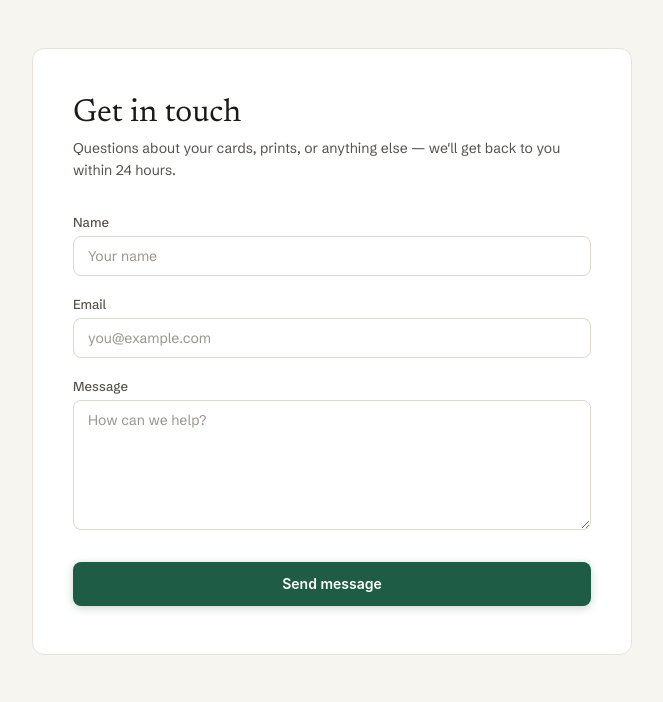
After one commit to Faisal98m/cardbranch, a Flask app: page /contact in a window 1280 px wide. The commit adds this page. Shown: the top 702 px of the page, without its empty margins (308-971 px from the left). Run offline with Flask 3, Linux system fonts and the light colour scheme; some libraries are stand-ins or nearby versions.

Commit message:
Add contact page with form, email notification, and nav links

```diff
--- /dev/null
+++ b/app/public/forms.py
@@ -0,0 +1,10 @@
+from flask_wtf import FlaskForm
+from wtforms import StringField, TextAreaField
+from wtforms.validators import DataRequired, Email, Length, Optional
+
+
+class ContactForm(FlaskForm):
+    name = StringField('Name', validators=[DataRequired(), Length(max=100)])
+    email = StringField('Email', validators=[DataRequired(), Email(), Length(max=120)])
+    message = TextAreaField('Message', validators=[DataRequired(), Length(min=10, max=2000)])
+    website = StringField('Website', validators=[Optional()])
--- a/app/public/routes.py
+++ b/app/public/routes.py
@@ -1,6 +1,8 @@
-from flask import Blueprint, render_template, abort, make_response
+from flask import Blueprint, render_template, abort, make_response, flash, redirect, url_for, current_app
+from app import limiter
 from app.models import Client, db
 from app.services.links import build_href, should_open_new_tab
+from app.public.forms import ContactForm
 
 public_bp = Blueprint('public', __name__)
 
@@ -8,6 +10,31 @@ public_bp = Blueprint('public', __name__)
 @public_bp.route('/')
 def index():
     return render_template('public/index.html')
+
+
+@public_bp.route('/contact', methods=['GET', 'POST'])
+@limiter.limit("5 per hour")
+def contact():
+    form = ContactForm()
+    if form.validate_on_submit():
+        if form.website.data:
+            flash('Thank you for your message. We will be in touch soon.', 'success')
+            return redirect(url_for('public.contact'))
+
+        from app.services.email import send_contact_email
+        try:
+            send_contact_email(
+                name=form.name.data,
+                email=form.email.data,
+                message=form.message.data
+            )
+            flash('Thank you for your message. We will be in touch soon.', 'success')
+        except Exception as e:
+            current_app.logger.error(f"Contact form email failed: {e}")
+            flash('Something went wrong sending your message. Please email admin@cardbranch.co.uk directly.', 'error')
+        return redirect(url_for('public.contact'))
+
+    return render_template('public/contact.html', form=form)
 
 
 @public_bp.route('/c/<slug>')
--- /dev/null
+++ b/templates/public/contact.html
@@ -0,0 +1,89 @@
+{% extends "layouts/base.html" %}
+{% block title %}Contact Us — CardBranch{% endblock %}
+{% block content %}
+<div class="contact-page">
+  <div class="contact-card">
+    <h1 class="contact-heading">Get in touch</h1>
+    <p class="contact-sub">Questions about your cards, prints, or anything else — we'll get back to you within 24 hours.</p>
+
+    <form method="POST">
+      {{ form.hidden_tag() }}
+      <div class="field" style="position: absolute; left: -9999px;" aria-hidden="true">
+        {{ form.website.label }}
+        {{ form.website }}
+      </div>
+      <div class="field">
+        <label>{{ form.name.label }}</label>
+        {{ form.name(placeholder="Your name") }}
+        {% for error in form.name.errors %}<span class="field-error">{{ error }}</span>{% endfor %}
+      </div>
+      <div class="field">
+        <label>{{ form.email.label }}</label>
+        {{ form.email(placeholder="you@example.com") }}
+        {% for error in form.email.errors %}<span class="field-error">{{ error }}</span>{% endfor %}
+      </div>
+      <div class="field">
+        <label>{{ form.message.label }}</label>
+        {{ form.message(placeholder="How can we help?", rows="6") }}
+        {% for error in form.message.errors %}<span class="field-error">{{ error }}</span>{% endfor %}
+      </div>
+      <button type="submit" class="btn btn-primary contact-submit">Send message</button>
+    </form>
+  </div>
+</div>
+<style>
+.contact-page {
+  min-height: 80vh;
+  display: flex;
+  align-items: center;
+  justify-content: center;
+  padding: 48px 24px;
+}
+.contact-card {
+  background: var(--bg-card);
+  border: 1px solid var(--border);
+  border-radius: var(--radius-lg);
+  padding: 48px 40px;
+  width: 100%;
+  max-width: 600px;
+}
+.contact-heading {
+  font-family: 'Newsreader', serif;
+  font-size: 32px;
+  font-weight: 400;
+  color: var(--text-primary);
+  margin-bottom: 8px;
+}
+.contact-sub {
+  font-size: 14px;
+  color: var(--text-secondary);
+  margin-bottom: 32px;
+  line-height: 1.6;
+}
+.field {
+  margin-bottom: 20px;
+}
+.field-error {
+  display: block;
+  color: var(--danger);
+  font-size: 12px;
+  margin-top: 4px;
+}
+.contact-submit {
+  width: 100%;
+  height: 44px;
+  margin-top: 8px;
+}
+@media (max-width: 768px) {
+  .contact-page {
+    padding: 24px 16px;
+  }
+  .contact-card {
+    padding: 32px 20px;
+  }
+  .contact-heading {
+    font-size: 26px;
+  }
+}
+</style>
+{% endblock %}
--- a/templates/public/index.html
+++ b/templates/public/index.html
@@ -130,6 +130,7 @@
       <a href="#product">Product</a>
       <a href="#pricing">Pricing</a>
       <a href="#examples">Examples</a>
+      <a href="{{ url_for('public.contact') }}">Contact</a>
     </div>
     <div class="cb-nav-actions">
       <a href="{{ url_for('auth.login') }}" class="btn btn-ghost" style="padding:10px 18px;">Sign in</a>
@@ -289,6 +290,7 @@
       <a href="#pricing">Pricing</a>
       <a href="#examples">Examples</a>
       <a href="{{ url_for('auth.login') }}">Sign in</a>
+      <a href="{{ url_for('public.contact') }}">Contact</a>
     </div>
     <span class="cb-footer-copy">&copy; 2026 CardBranch</span>
   </div>
```
Also changed, not shown: app/services/email.py (+27 -0 lines).
